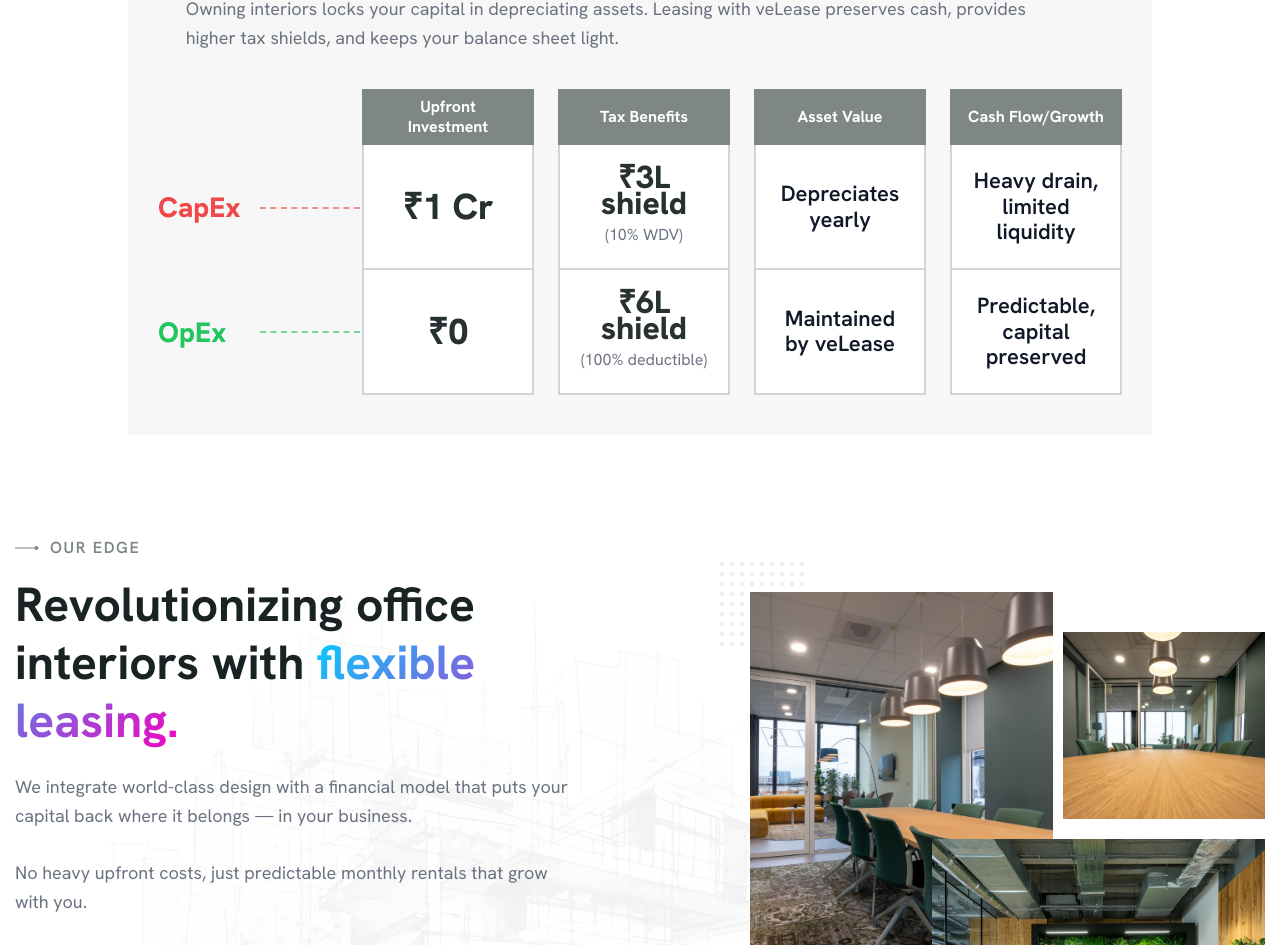
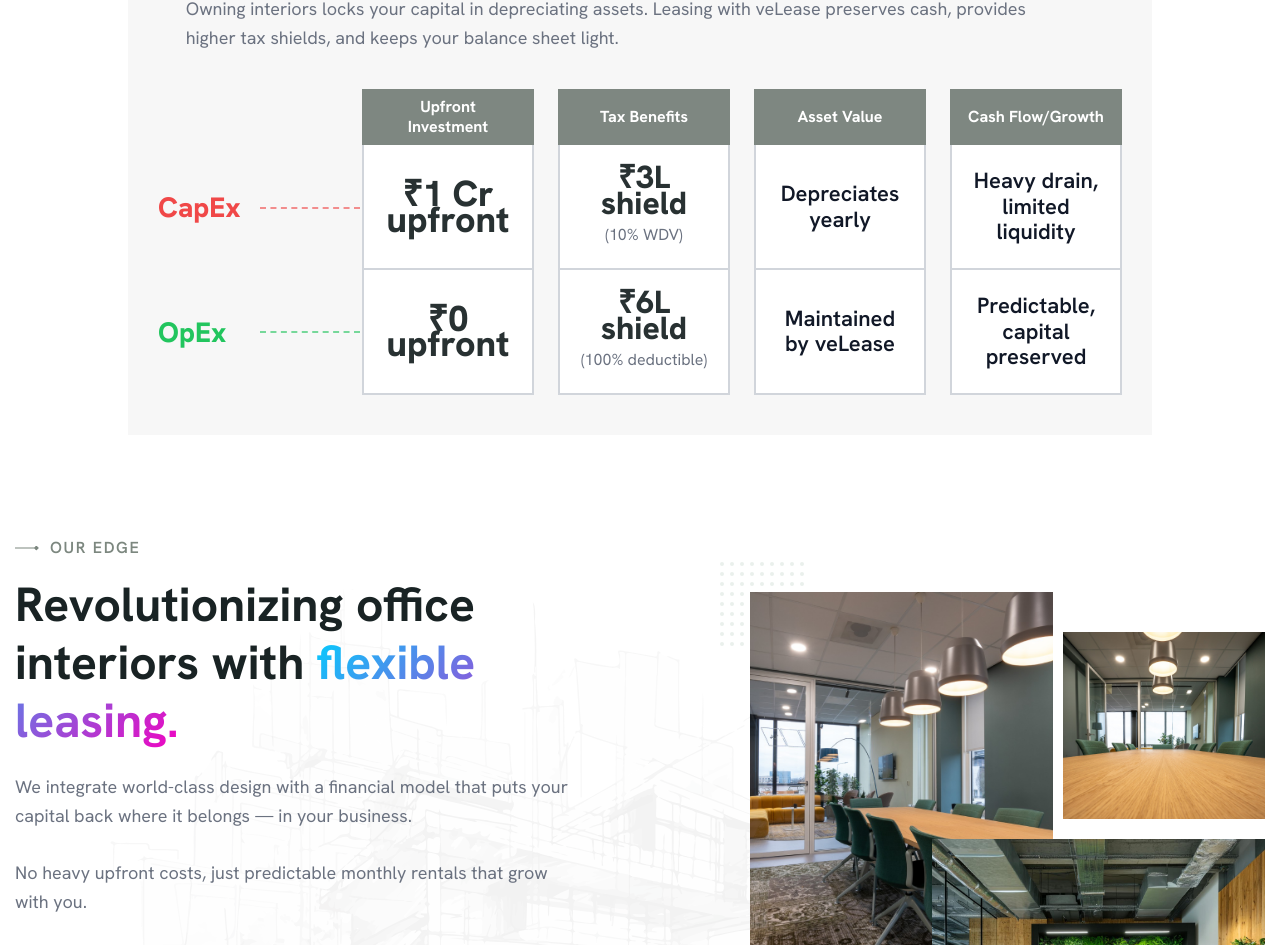
Before and after one commit to akashgbpp9/velease, a React (Create React App) app: page / in a window 1280 px wide. Shown: the part 5053-5998 px from the top of the page. Built offline with nearby package versions, Linux system fonts and the light colour scheme.

Commit message:
Update text in NumbersThatMatter component for clarity
- Changed the display text for upfront investment values to include the word "upfront" for better understanding.
- Commented out an alternative layout for future reference.

```diff
--- a/src/components/NumbersThatMatter.tsx
+++ b/src/components/NumbersThatMatter.tsx
@@ -40,8 +40,16 @@
           {/* Upfront Investment */}
           <div className="ntm-col">
             <div className="ntm-col-head">Upfront Investment</div>
-            <div className="ntm-card value big">₹1 Cr</div>
-            <div className="ntm-card value big">₹0</div>
+            <div className="ntm-card value big">₹1 Cr upfront</div>
+            <div className="ntm-card value big">₹0 upfront</div>
+            {/* <div className="ntm-card">
+              <div className="ntm-strong">₹1 Cr </div>
+              <div className="ntm-muted">upfront</div>
+            </div>
+            <div className="ntm-card">
+              <div className="ntm-strong">₹0</div>
+              <div className="ntm-muted">upfront</div>
+            </div> */}
           </div>
 
           {/* Tax Benefits */}
```
